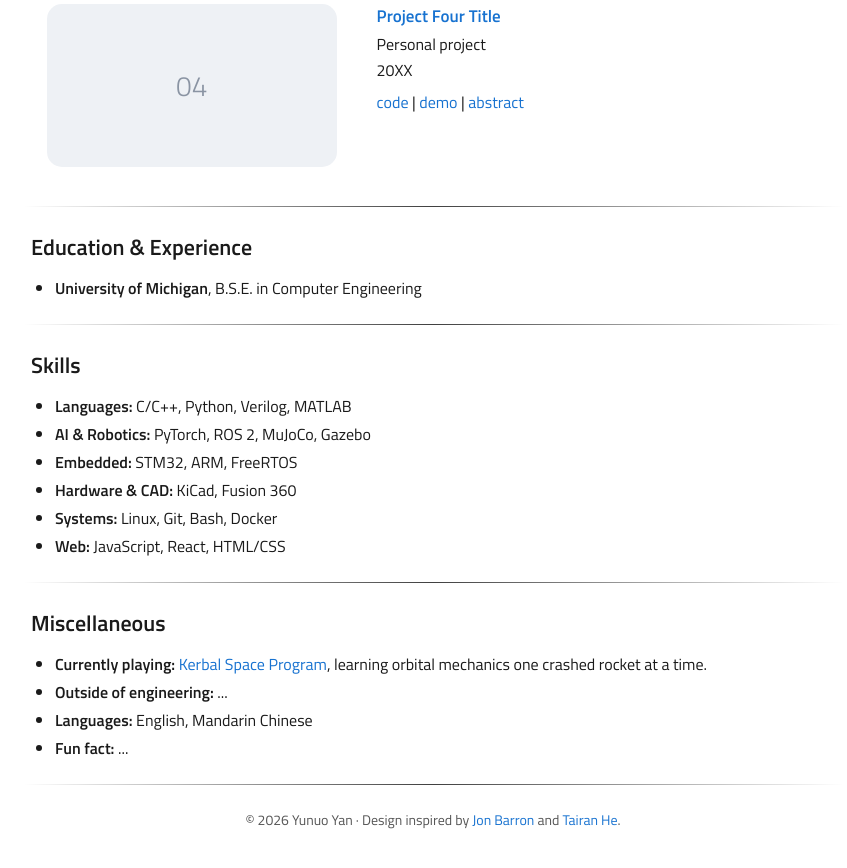
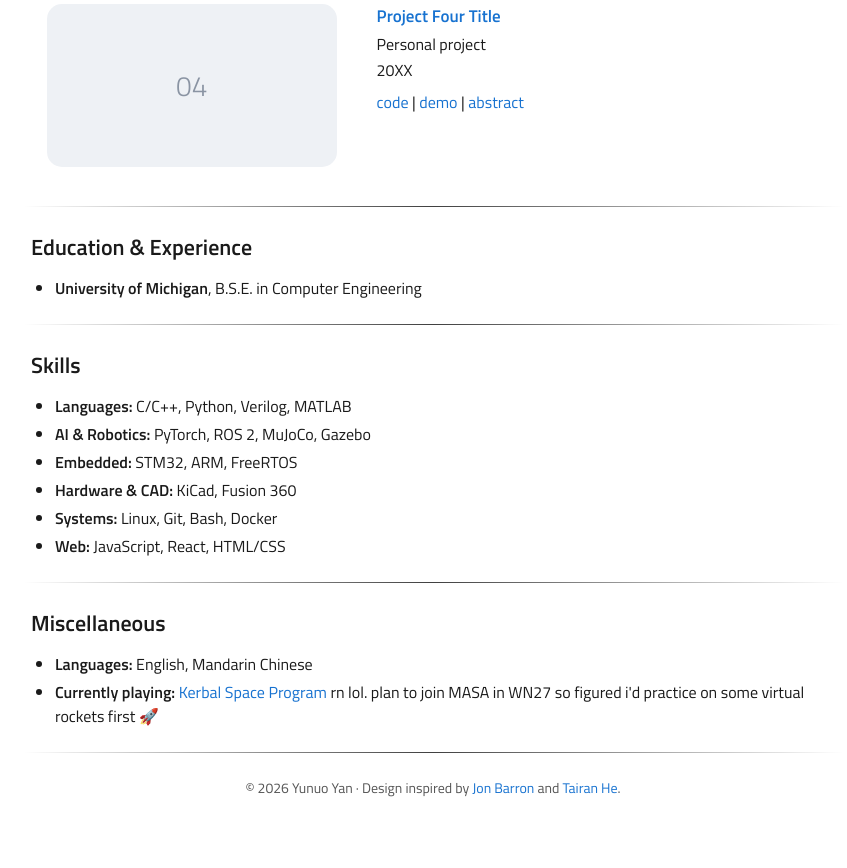
Before and after one commit to JunoYYan/JunoYYan.github.io, a plain HTML site: page index.html in a window 1280 px wide. Shown: the part 1132-2000 px from the top of the page, without its empty margins (207-1054 px from the left). After the commit the page ends 1970 px from the top, so only its background shows below. Drawn offline with Linux system fonts and the light colour scheme.

Commit message:
added curplay.

```diff
--- a/index.html
+++ b/index.html
@@ -30,7 +30,6 @@
       <p>Email: yunuoyan [at] umich.edu</p>
       <p class="link-row">
         | <a href="resume.pdf">CV</a> |
-        <a class="email-link" href="#" data-user="yunuoyan" data-domain="umich.edu">Email</a> |
         <a href="https://github.com/JunoYYan">GitHub</a> |
         <!-- EDIT: your LinkedIn URL -->
         <a href="https://www.linkedin.com/">LinkedIn</a> |
@@ -143,10 +142,8 @@
     <h2>Miscellaneous</h2>
     <!-- EDIT: anything outside work: hobbies, clubs, languages, fun facts, things you're reading -->
     <ul class="plain-list">
-      <li><strong>Currently playing:</strong> <a href="https://www.kerbalspaceprogram.com/">Kerbal Space Program</a>, learning orbital mechanics one crashed rocket at a time.</li>
-      <li><strong>Outside of engineering:</strong> ...</li>
       <li><strong>Languages:</strong> English, Mandarin Chinese</li>
-      <li><strong>Fun fact:</strong> ...</li>
+      <li><strong>Currently playing:</strong> <a href="https://www.kerbalspaceprogram.com/">Kerbal Space Program</a> rn lol. plan to join MASA in WN27 so figured i'd practice on some virtual rockets first 🚀</li>
     </ul>
   </section>
 
```
